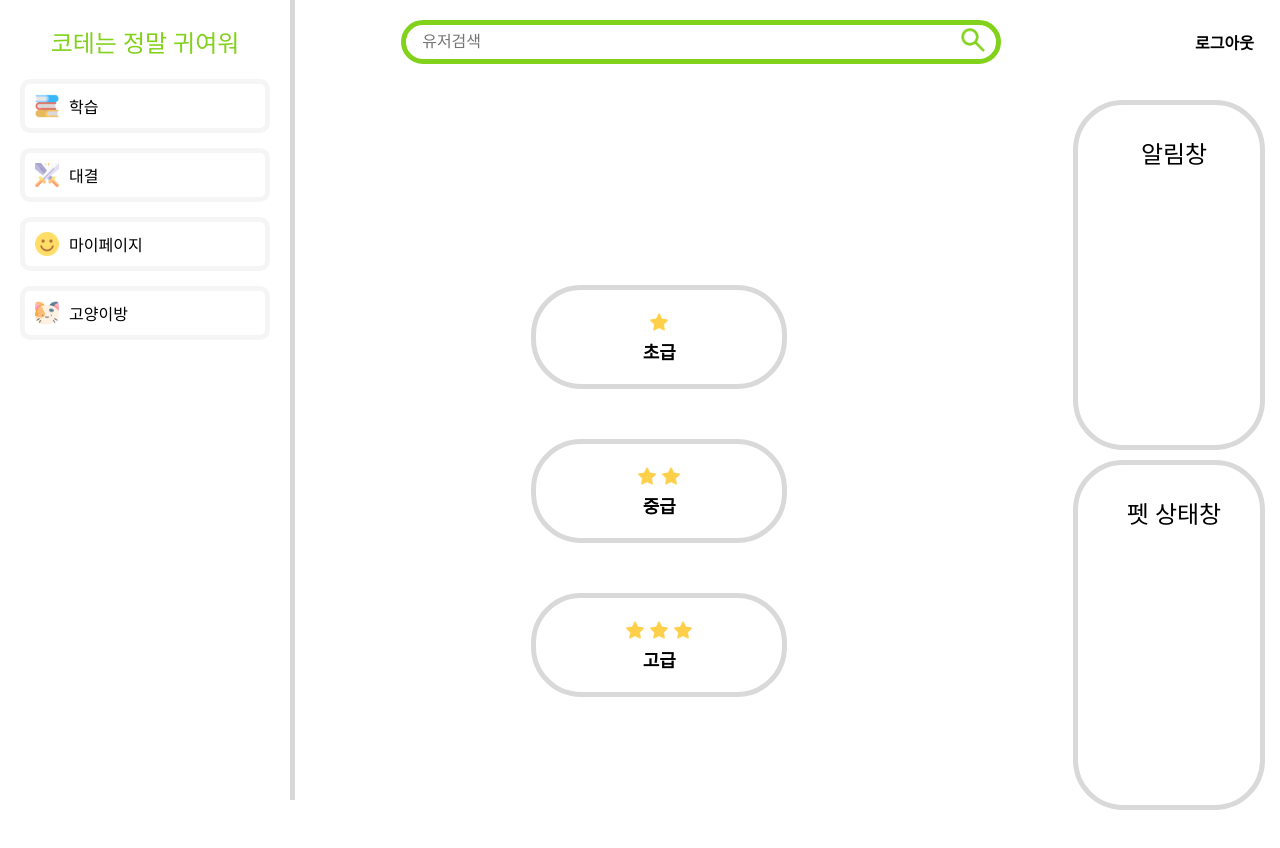
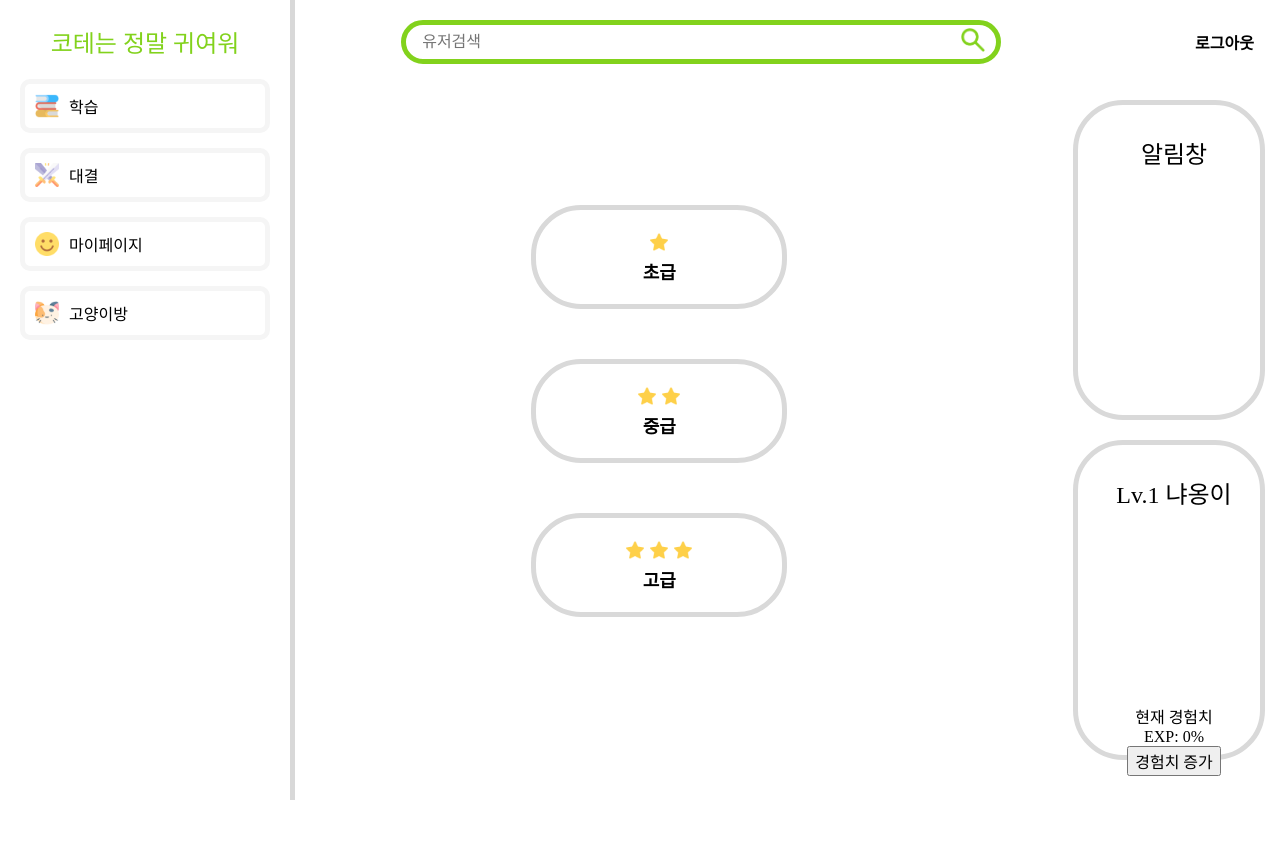
Before and after one commit to heeoneie/cote-is-really-cute, a React (Create React App) app: page / in a window 1280 px wide. Shown: the top 848 px of the page. After the commit the page ends 800 px from the top, so only its background shows below. Built offline with nearby package versions, Linux system fonts and the light colour scheme; sample sign-in values are in the browser's storage; a web font is replaced by a local one.

Commit message:
:sparkles: feat: Add petstatus

```diff
--- a/src/components/CategoryBtn.js
+++ b/src/components/CategoryBtn.js
@@ -136,7 +136,7 @@ const CategoryBtn = () => {
         <Box
           onClick={handleScreenClick}
           sx={{
-            height: '100vh',
+            height: '80vh',
             display: 'flex',
             flexDirection: 'column',
             alignItems: 'center',
--- a/src/components/Menubar.css
+++ b/src/components/Menubar.css
@@ -14,7 +14,6 @@
   width: 250px; /* 사이드바의 너비 */
   height: 100vh; /* 화면 전체 높이 */
   background-color: #ffffff;
-  color: #82d21c;
   padding: 0px 20px;
   border-right: 5px solid #00000027;
 }
@@ -24,6 +23,7 @@
   font-family: 'DNFBitBitv2';
   font-size: 24px;
   text-align: center;
+  color: #82d21c;
 }
 
 .menubar ul {
--- a/src/components/Menubar.js
+++ b/src/components/Menubar.js
@@ -6,7 +6,9 @@ import './Menubar.css'; // 사이드바 스타일링을 위한 CSS
 const Menubar = () => {
   return (
     <div className="menubar">
-      <p>코테는 정말 귀여워</p>
+      <Link to="/">
+        <p>코테는 정말 귀여워</p>
+      </Link>
       <ul>
         <li>
           <Link to="/study" className="menubar-link">
--- a/src/pages/StudyPage.css
+++ b/src/pages/StudyPage.css
@@ -1,6 +1,7 @@
 .bottom-right {
   position: relative;
   width: 15vw;
+  height: 85vh;
   display: flex;
   flex-direction: column;
   margin-right: 15px;
@@ -11,7 +12,7 @@
   background-color: #ffffff;
   border: 5px solid #d9d9d9;
   padding: 10px 10px 10px 20px;
-  margin-bottom: 10px;
+  margin-bottom: 20px;
   border-radius: 50px;
   height: 40vh;
   text-align: center;
@@ -22,3 +23,7 @@
   font-weight: lighter;
   font-size: 24px;
 }
+
+.status p {
+  margin: 0;
+}
--- a/src/pages/StudyPage.js
+++ b/src/pages/StudyPage.js
@@ -1,16 +1,41 @@
-import React from 'react';
+import React, { useEffect, useState } from 'react';
 import './StudyPage.css'; // CSS 파일 임포트
 
 const StudyPage = () => {
+  const [exp, setExp] = useState(0);
+  const [level, setLevel] = useState(1);
+
+  useEffect(() => {
+    const script = document.createElement('script');
+    script.src =
+      'https://unpkg.com/@splinetool/viewer@1.9.27/build/spline-viewer.js';
+    script.type = 'module';
+    document.body.appendChild(script);
+  }, []);
+
+  // 임시 경험치 증가 함수
+  const increaseExp = () => {
+    const expUp = exp + 10;
+    setExp(expUp);
+
+    const levelUp = Math.floor(expUp / 100) + 1;
+    setLevel(levelUp);
+  };
+
   return (
     <div className="alert-container">
-      {/* 오른쪽 하단 메시지 알림창과 상태창 */}
       <div className="bottom-right">
         <div className="notification">
           <h2>알림창</h2>
         </div>
         <div className="status">
-          <h2>펫 상태창</h2>
+          <h2>Lv.{level} 냐옹이</h2>
+          <div style={{ width: '100%', height: '60%' }}>
+            <spline-viewer url="https://prod.spline.design/QxlBuwJ2HLEZYiRN/scene.splinecode"></spline-viewer>
+          </div>
+          <p>현재 경험치</p>
+          <p>EXP: {exp % 100}%</p>
+          <button onClick={increaseExp}>경험치 증가</button>
         </div>
       </div>
     </div>
```
Also changed, not shown: src/components/Timer.css (+13 -11 lines).
